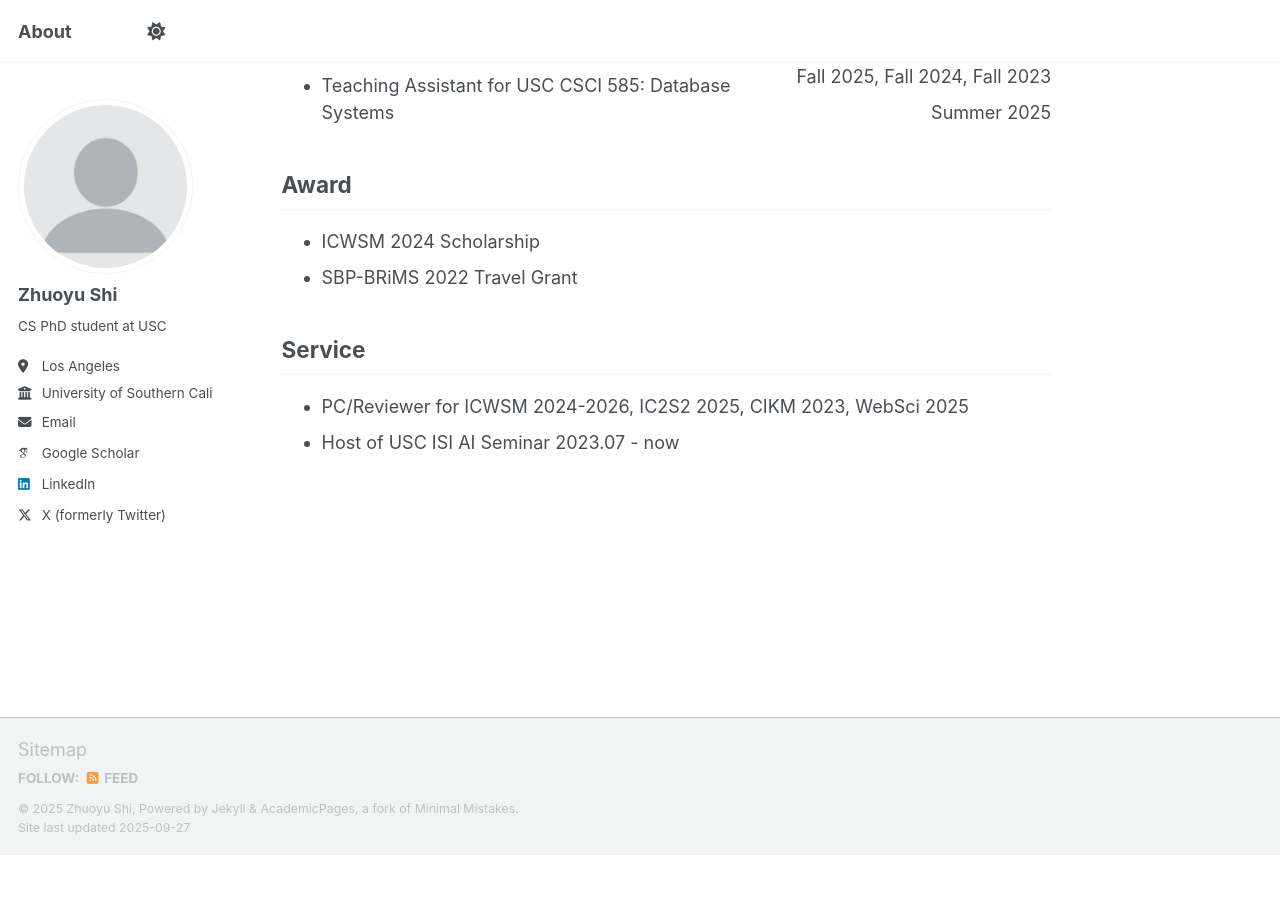
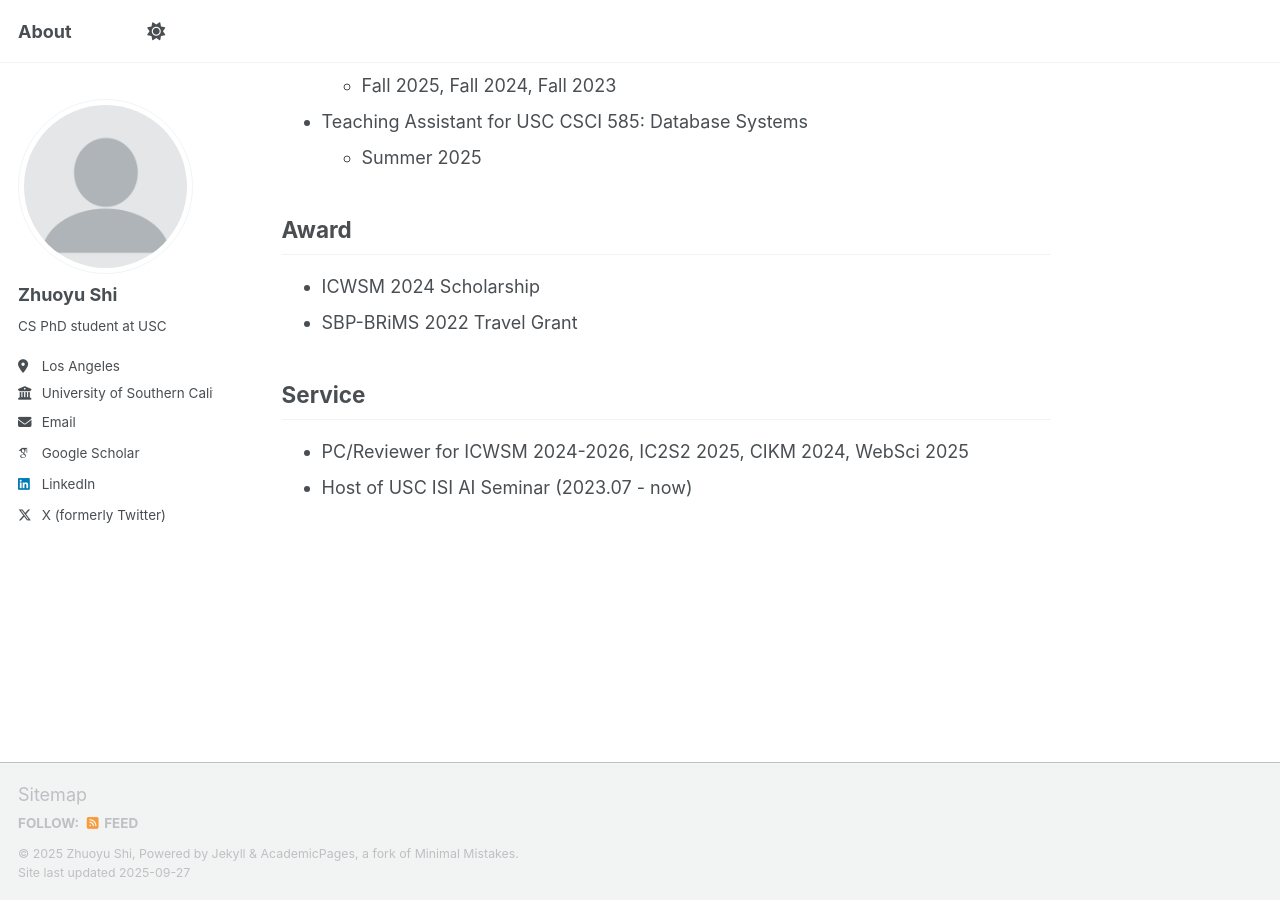
Before and after one commit to ZhuoyuShiii/zhuoyushiii.github.io, a Jekyll site: the page built from _pages/about.md, in a window 1280 px wide and 900 px high, scrolled down 721 px. Built offline with Jekyll 4.4.1, drawn with Linux system fonts in a browser that asks for light colours; some web fonts are replaced; a script that is not in the unit is left out; before the commit the page ends 1576 px from its top, so only the background shows below that.

Commit message:
Update about.md

```diff
--- a/_pages/about.md
+++ b/_pages/about.md
@@ -23,8 +23,10 @@ The Diffusion of Causal Language in Social Networks
 - Talk at ICWSM 2024 (single track) <span style="float:right;">2024.06, Buffalo, USA</span>
 
 ## Teaching
-* Teaching Assistant for USC DSCI 553: Foundations and Applications of Data Mining <span style="float:right;">Fall 2025, Fall 2024, Fall 2023</span>
-* Teaching Assistant for USC CSCI 585: Database Systems <span style="float:right;">Summer 2025</span>
+* Teaching Assistant for USC DSCI 553: Foundations and Applications of Data Mining
+  * Fall 2025, Fall 2024, Fall 2023
+* Teaching Assistant for USC CSCI 585: Database Systems
+  * Summer 2025
 
 
 ## Award
@@ -32,5 +34,5 @@ The Diffusion of Causal Language in Social Networks
 * SBP-BRiMS 2022 Travel Grant
 
 ## Service
-* PC/Reviewer for ICWSM 2024-2026, IC2S2 2025, CIKM 2023, WebSci 2025
-* Host of USC ISI AI Seminar 2023.07 - now
+* PC/Reviewer for ICWSM 2024-2026, IC2S2 2025, CIKM 2024, WebSci 2025
+* Host of USC ISI AI Seminar (2023.07 - now)
```
